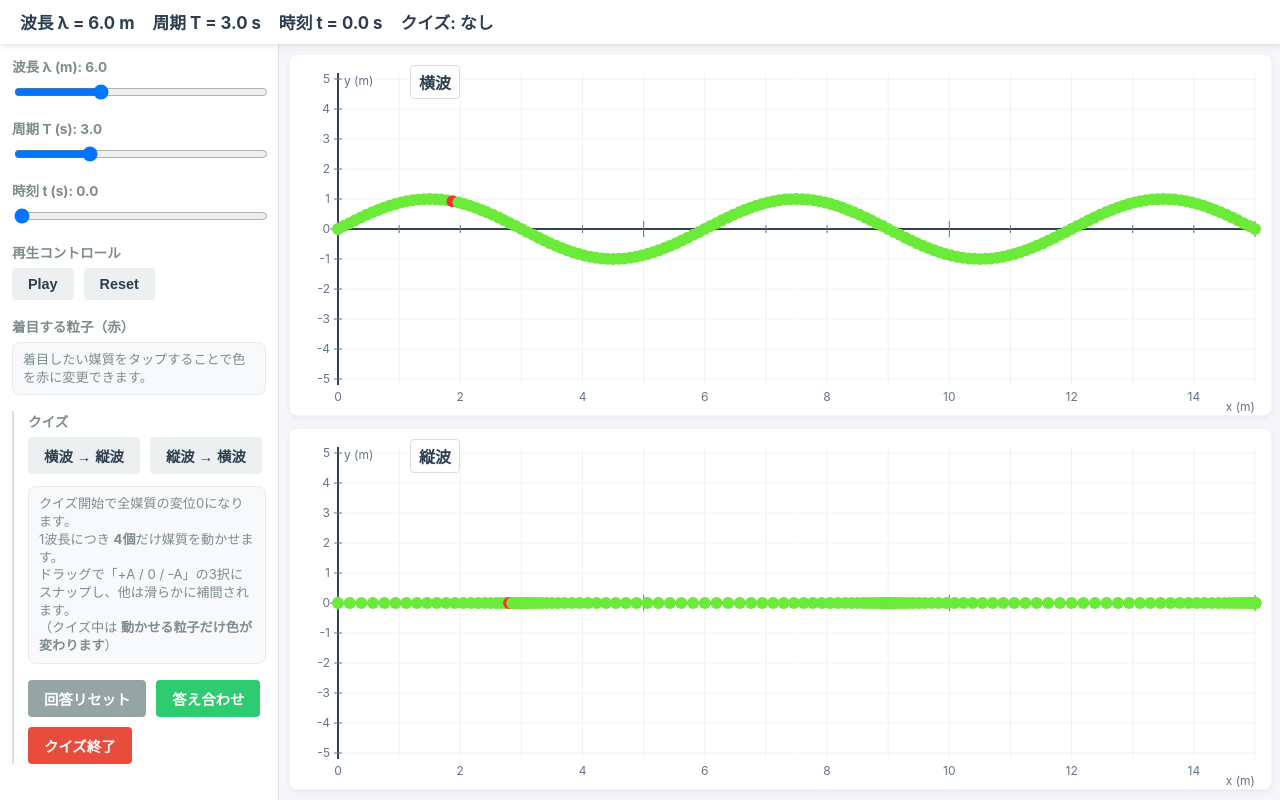
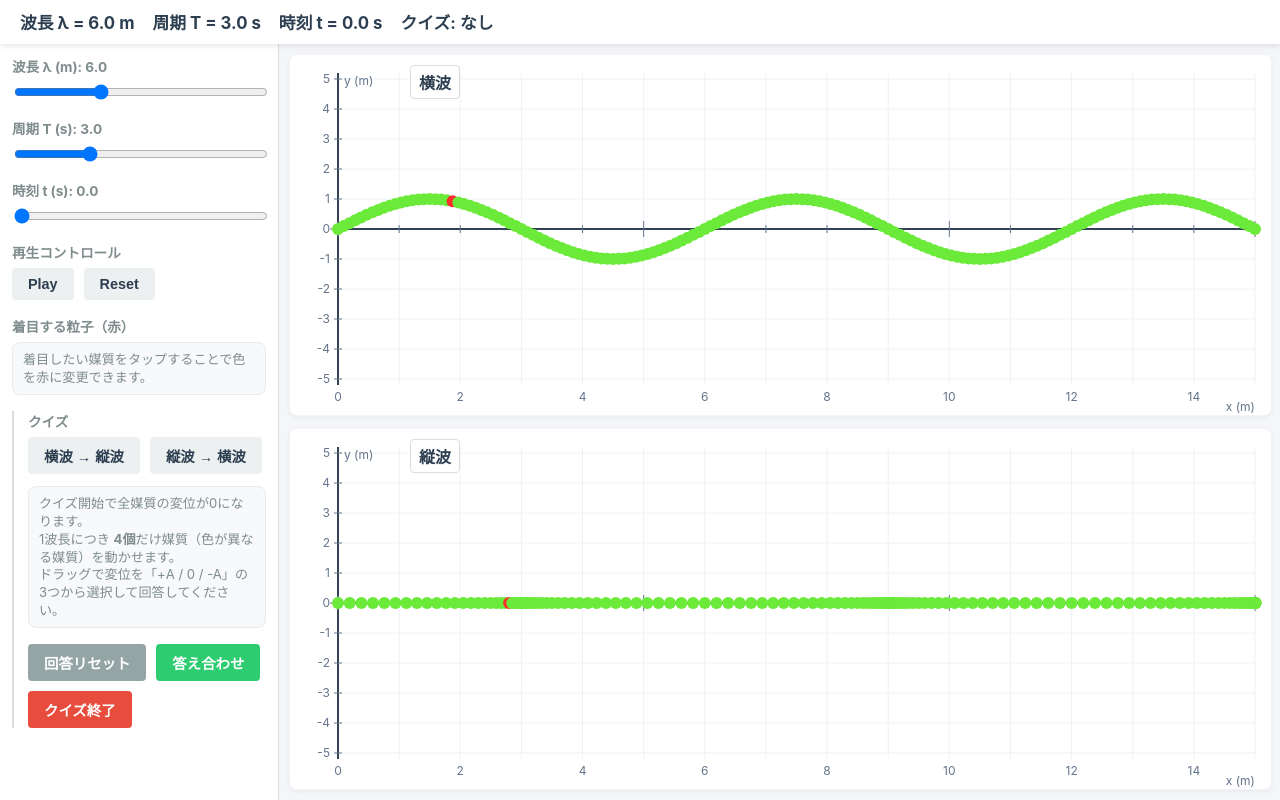
Before and after one commit to Ukprograming/Transverse-Longitudinal-Wave-Conversion-Simulation-Quiz, a plain HTML site: page index.html in a window 1280 px wide. Drawn offline with Linux system fonts and the light colour scheme.

Commit message:
Update index.html

```diff
--- a/index.html
+++ b/index.html
@@ -315,10 +315,9 @@
                     </div>
 
                     <div class="hint">
-                        クイズ開始で全媒質の変位0になります。<br>
-                        1波長につき <b>4個</b>だけ媒質を動かせます。<br>
-                        ドラッグで「+A / 0 / -A」の3択にスナップし、他は滑らかに補間されます。<br>
-                        （クイズ中は <b>動かせる粒子だけ色が変わります</b>）
+                        クイズ開始で全媒質の変位が0になります。<br>
+                        1波長につき <b>4個</b>だけ媒質（色が異なる媒質）を動かせます。<br>
+                        ドラッグで変位を「+A / 0 / -A」の3つから選択して回答してください。<br>
                     </div>
 
                     <div class="btn-group" style="margin-top:10px;">
```
